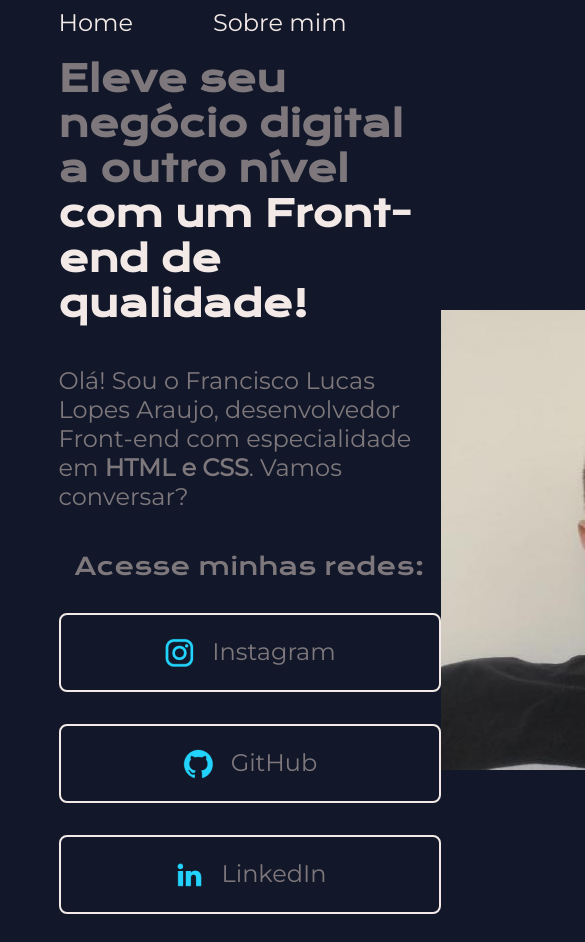
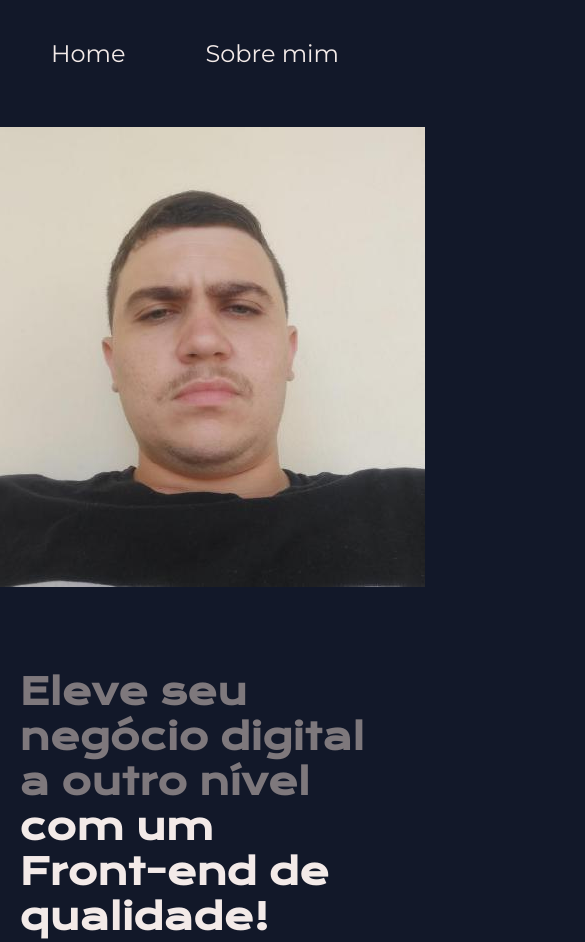
Before and after one commit to Lucas19Lopes/portifolio, a plain HTML site: page index.html in a window 390 px wide. Shown: the top 942 px of the page, 585 px wide, since content can reach past the window. Drawn offline with nearby package versions, Linux system fonts and the light colour scheme.

Commit message:
responsivo

```diff
--- a/index.html
+++ b/index.html
@@ -25,26 +25,26 @@
             CSS</strong>. Vamos conversar? </p>
             <div class="apresentacao__links">
             <h2 class="apresentacao__links__subtitulo">Acesse minhas redes:</h2>
-            <a class="apresentacao__links__links" href="https://instagram.com/lucas19lopes19">
+            <a class="apresentacao__links__navegacao" href="https://instagram.com/lucas19lopes19">
                 <img src="./assets/instagram.png" alt="Logo do Instagram">
                 Instagram
             </a>
-            <a class="apresentacao__links__links" href="https://github.com/lucas19lopes">
+            <a class="apresentacao__links__navegacao" href="https://github.com/lucas19lopes">
                 <img src="./assets/github.png" alt="Logo do GitHub">
                 GitHub
             </a>
-            <a class="apresentacao__links__links" href="https://www.linkedin.com/in/francisco-lucas-lopes-araujo-4164391a6/">
+            <a class="apresentacao__links__navegacao" href="https://www.linkedin.com/in/francisco-lucas-lopes-araujo-4164391a6/">
                 <img src="./assets/linkedin.png" alt="Logo do LinkedIn">
                 LinkedIn
             </a>
-            <a class="apresentacao__links__links" href="https://x.com/lucas19lopes">
+            <a class="apresentacao__links__navegacao" href="https://x.com/lucas19lopes">
                 <img src="./assets/twitter-novo.png" href="Logo do X">
                 x
             </a>
 
             </div>
         </section>
-          <img src="./assets/img.jpg" alt="Foto do Francisco Lucas Lopes Araujo serio">
+          <img class="apresentacao__imagem" src="./assets/img.jpg" alt="Foto do Francisco Lucas Lopes Araujo serio">
     </main>
     <footer class="rodape">
         <p> Densenvolvido por Francisco Lucas Lopes Araujo</p>
--- a/styles/style.css
+++ b/styles/style.css
@@ -1,6 +1,5 @@
 @import url('https://fonts.googleapis.com/css2?family=Krona+One&display=swap');
 @import url('https://fonts.googleapis.com/css2?family=Krona+One&family=Montserrat&display=swap');
-
 
 :root {
     --cor-primaria:#121829;
@@ -11,7 +10,6 @@
     --fonte-primaria: 'Krona One', sans-serif;
     --fonte-secundaria: 'Montserrat', sans-serif;
 }
-
 
 * {
     margin: 0;
@@ -24,12 +22,13 @@ body{
     background-color: var(--cor-primaria);
     color: var(--cor-secundaria);
 }
+
 .titulo-destaque{
     color: var(--cor-tercearia);
 }
 
 .cabecalho {
-    padding: 2% 0 0 15%;
+    padding: 2% 0% 0% 15%;
 }
 
 .cabecalho__menu {
@@ -43,23 +42,21 @@ body{
     font-weight: 400;
     color: var(--cor-tercearia);
     text-decoration: none;
-
 }
-
 
 .apresentacao {
     padding: 5% 15%;
     display: flex;
     align-items: center;
     justify-content: space-between;
+    gap: 82px;
 }
 
 .apresentacao__conteudo {
-    width: 615px;
+    width: 50%;
     display: flex;
     flex-direction: column;
     gap: 40px;
-
 }
 
 .apresentacao__conteudo__titulo {
@@ -86,13 +83,13 @@ body{
     font-size: 1.5rem;
 }
 
-.apresentacao__links__links {
+.apresentacao__links__navegacao {
     /* background-color: #22adfd; */
     display: flex;
     justify-content: center;
     gap: 16px;
     border: 2px solid var(--cor-tercearia);
-    width: 378px;
+    width: 50%;
     text-align: center;
     border-radius: 8px;
     font-size: 1.5rem;
@@ -101,11 +98,14 @@ body{
     text-decoration: none;
     color: var(--cor-secundaria);
     font-family: var(--fonte-secundaria);
+}
 
+.apresentacao__links__navegacao:hover {
+    background-color: var(--cor-hover);
+}
 
-}
-.apresentacao__links__links:hover {
-    background-color: var(--cor-hover);
+.apresentacao.imagem {
+    width: 50%;
 }
 
 .rodape {
@@ -117,3 +117,24 @@ body{
     font-size: 1.5rem;
     font-weight: 400;
 }
+
+
+
+@media (max-width: 1200px) {
+
+    .cabecalho{
+        padding: 10%;
+    }
+
+    .cabecalho__menu {
+        justify-content: center;
+    }
+
+    .apresentacao{
+        flex-direction: column-reverse;
+        padding: 5%;
+    }
+    .apresentacao__conteudo {
+        width:auto;
+    }
+}
```
Also changed, not shown: about.html (+1 -1 lines).
